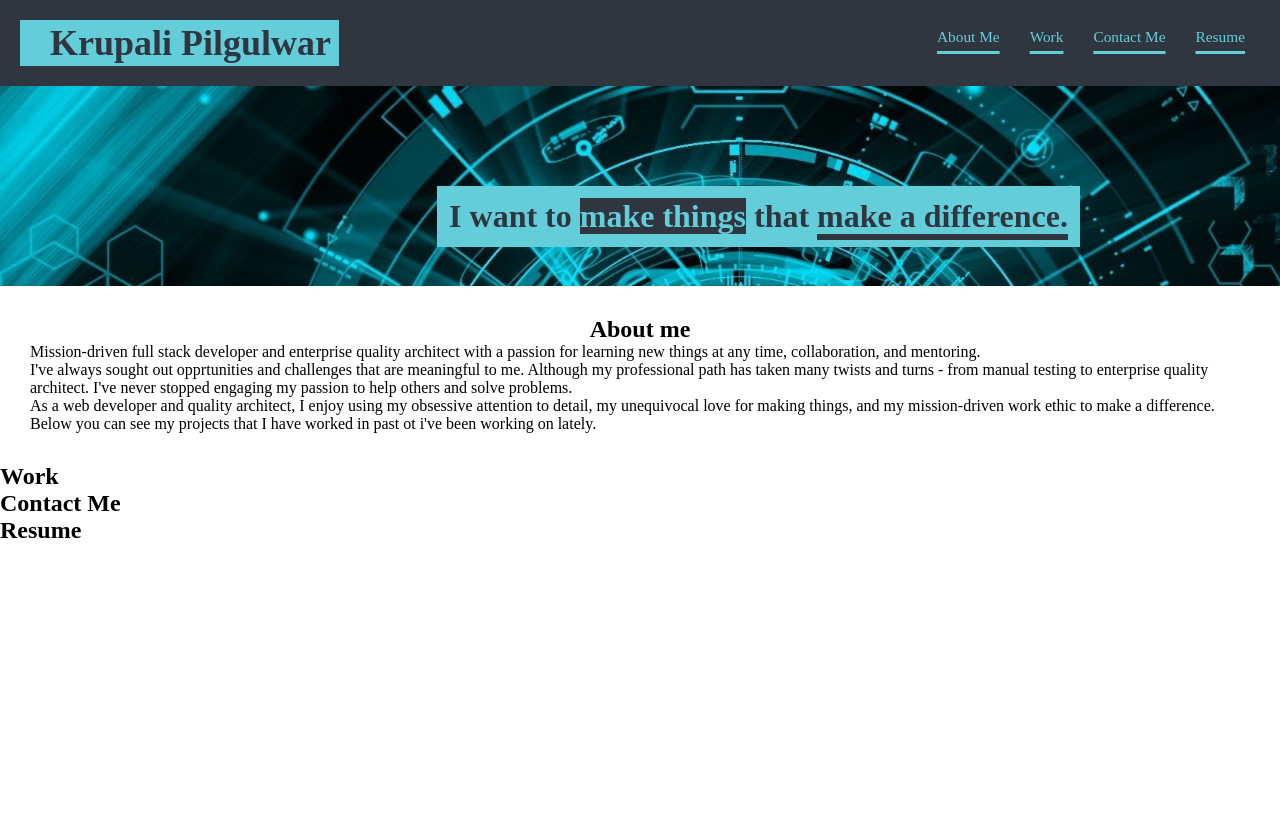
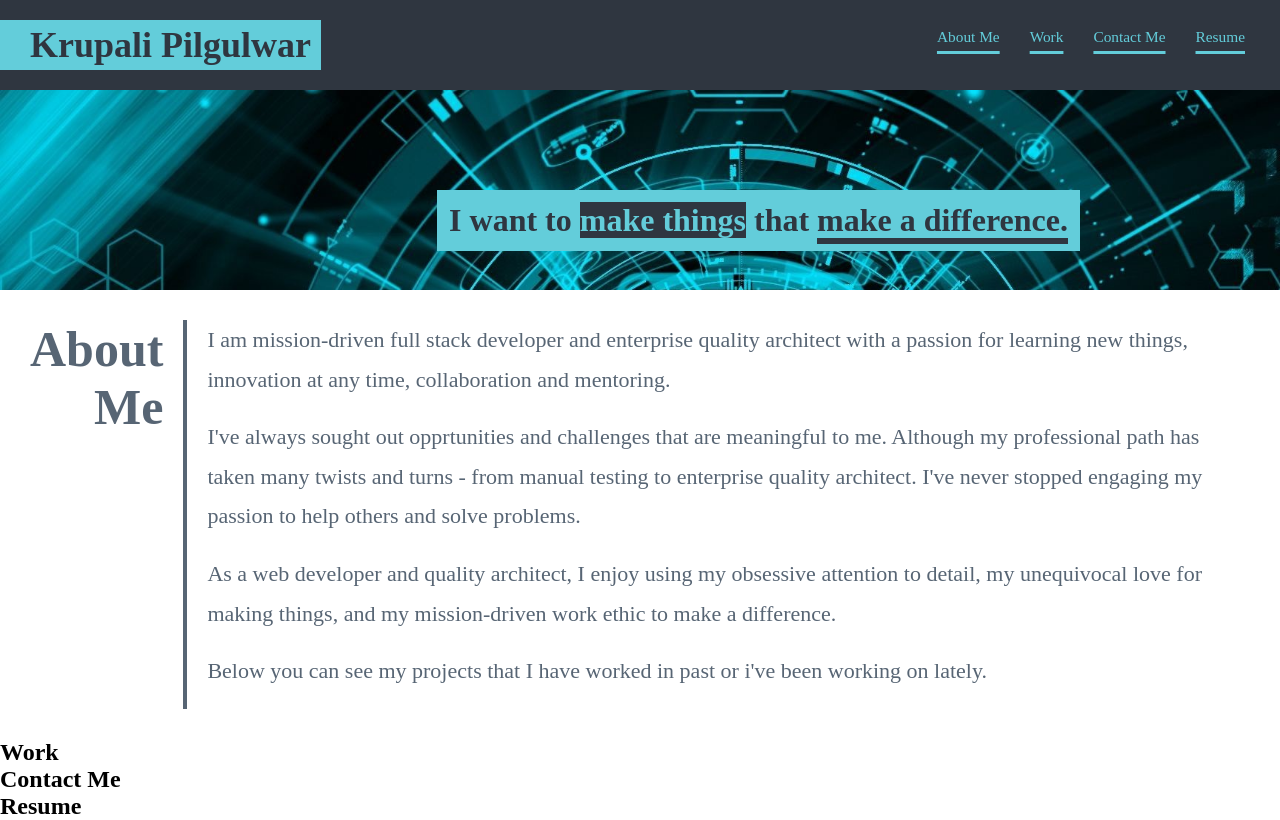
Before and after one commit to rpkrupali1/portfolio, a plain HTML site: page index.html in a window 1280 px wide. Drawn offline with Linux system fonts and the light colour scheme.

Commit message:
section padding

```diff
--- a/assets/css/style.css
+++ b/assets/css/style.css
@@ -1,7 +1,8 @@
 :root {
     --light-green: #63cdda;
     --charcoal: #2f3640;
-    --navy-blue: #182C61;
+    --grey: #576574;
+    --section-padding: 20px;
 }
 
 * {
@@ -14,9 +15,12 @@ body {
     font-family: 'Open Sans' 'Roboto Slab';
 }
 
+/* header section */
 header {
     background-color: var(--charcoal);
-    padding: 20px ;
+    padding-top: 20px ;
+    padding-bottom: 20px;
+    padding-right: 20px;
     display: flex;
     justify-content: space-between;
     align-items: flex-start;
@@ -33,7 +37,7 @@ header h1 {
     color: var(--charcoal);
     background-color: var(--light-green);
     text-align: left;
-    padding: 2px 8px 2px 30px;
+    padding: 4px 10px 4px 30px;
     font-weight: bold;
     margin: 0px;
     font-size: 36px;
@@ -65,6 +69,7 @@ header nav ul li a {
     text-decoration-thickness: 3px;
 }
 
+/* hero section */
 .hero {
     background-image: url('../images/hero.jpg');
     color: var(--charcoal);
@@ -92,9 +97,26 @@ header nav ul li a {
     border-bottom: 6px solid;
 }
 
-.about-me {
+/* about me section */
+.sections {
     margin: 30px;
     display: flex;
     justify-content: space-around;
-    flex-wrap: wrap;
+    color: var(--grey);
 }
+
+.section-header {
+    font-size: 50px;
+    padding-right: var(--section-padding);
+    text-align: right;
+}
+
+.border-left {
+    border-left: 4px solid;
+}
+
+.about-me p {
+    padding-left: var(--section-padding);
+    line-height: 1.8;
+    font-size: 22px;
+}
--- a/index.html
+++ b/index.html
@@ -35,23 +35,23 @@
         <h2 class="hero-title">I want to <span class="make-things">make things</span> that <span class="make-difference">make a difference.</span></h2>
     </section>
 
-    <section class="about-me">
+    <section class="sections">
         <div>
-            <h2 id="about-me">About me</h2>
+            <h2 id="about-me" class="section-header">About Me</h2>
         </div>
-        <div class="about-me-details">
+        <div class="about-me border-left">
             <p>
-                Mission-driven full stack developer and enterprise quality architect with a passion for learning new things at any time, collaboration, and mentoring.
-            </p>
+                I am mission-driven full stack developer and enterprise quality architect with a passion for learning new things, innovation at any time, collaboration and mentoring.
+            </p> <br />
             <p>
                 I've always sought out opprtunities and challenges that are meaningful to me. Although my professional path has taken many twists and turns - from manual testing to enterprise quality architect. I've never stopped engaging my passion to help others and solve problems.
-            </p>
+            </p> <br />
             <p>
                 As a web developer and quality architect, I enjoy using my obsessive attention to detail, my unequivocal love for making things, and my mission-driven work ethic to make a difference.
-            </p>
+            </p> <br />
             <p>
-                Below you can see my projects that I have worked in past ot i've been working on lately.
-            </p>
+                Below you can see my projects that I have worked in past or i've been working on lately.
+            </p> <br />
         </div>
     </section>
 
```
